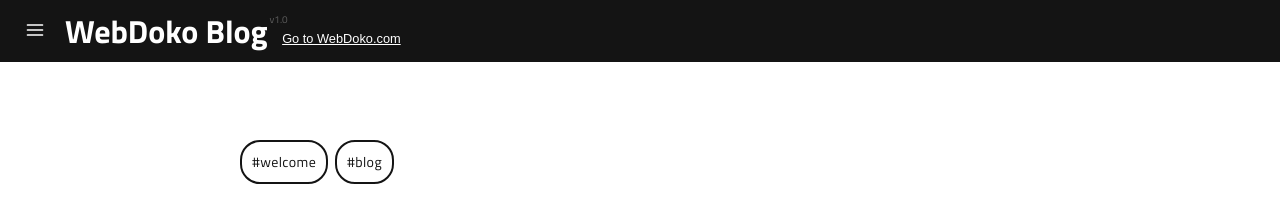
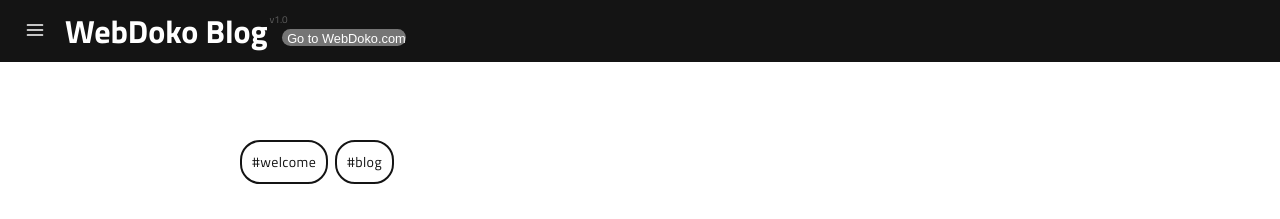
Before and after one commit to webdoko/webdoko, a Jekyll site: the page built from tags.html, in a window 1280 px wide. Shown: the top 219 px of the page. Built offline with Jekyll 4.4.1, drawn with Linux system fonts in a browser that asks for light colours; a script that is not in the unit is left out.

Commit message:
comment test

```diff
--- a/_includes/header.html
+++ b/_includes/header.html
@@ -11,7 +11,7 @@
             {% endif %}
         </a>
     </h1>
-    <a href="https://www.webdoko.com" style="color: white; padding-left: 10px">
+    <a href="https://www.webdoko.com" style="color: white; padding-left: 5px; paddding-left: 5px; background-color: #757575; border-radius: 10px; margin-left: 10px; text-decoration: none">
         <small>Go to WebDoko.com</small>
     </a>
     <!-- <a id="search" class="dosearch" role="button">
```
